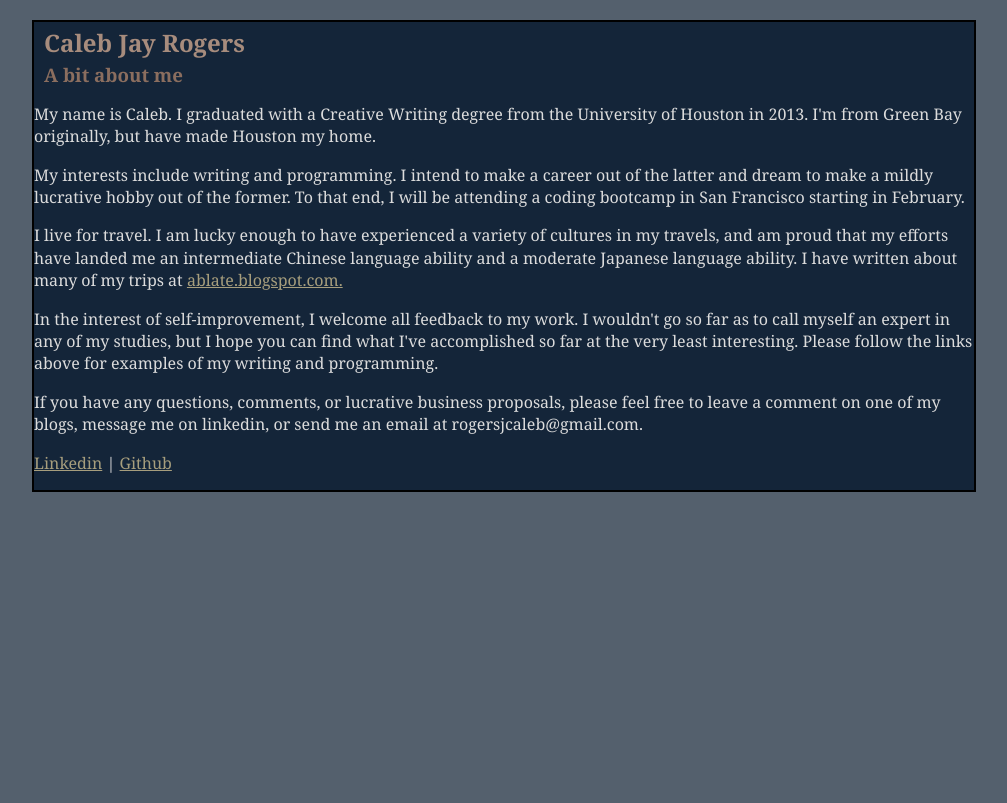
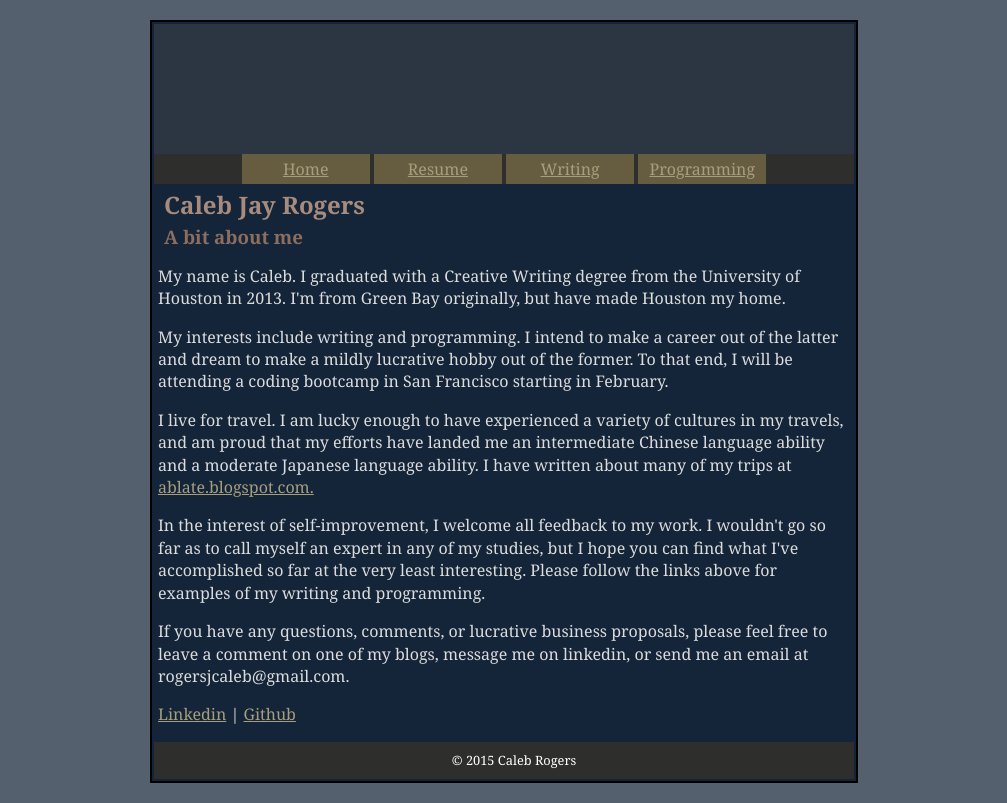
Before and after one commit to komali2/personalWebsite, a PHP site: page /index.html in a window 1280 px wide. Shown: the whole page, without its empty margins (136-1143 px from the left). Before the commit the page ends 492 px from the top, so only its background shows below. Run offline with PHP 8.4, Linux system fonts and the light colour scheme; some libraries are stand-ins or nearby versions.

Commit message:
core: added in header and footer

```diff
--- a/index.html
+++ b/index.html
@@ -2,9 +2,21 @@
 <html>
 <head>
 <link href=styles.css rel='stylesheet'></link>
+<title>Caleb Jay</title>
 </head>
 <body>
   <div class="wrapper">
+    <header>
+      <h1>Caleb Jay Rogers</h1>
+      <nav>
+        <ul>
+          <li><a href="index.php" >Home</a></li>
+          <li><a href="resume.php" >Resume</a></li>
+          <li><a href="writing.php" >Writing</a></li>
+          <li><a href="programming.php">Programming</a></li>
+        </ul>
+      </nav>
+    </header>
       <div class='pageIntro'>
         <h2>Caleb Jay Rogers</h2>
         <h3>A bit about me</h3>
@@ -41,6 +53,9 @@
       <a href='http://www.linkedin.com/in/calebjrogers'>Linkedin</a> | <a href='http://www.github.com/komali2'>Github</a>
       </p>
       </div>
+    <footer>
+      &copy; 2015 Caleb Rogers
+    </footer>
 
 
   </div>
--- a/styles.css
+++ b/styles.css
@@ -11,17 +11,26 @@ body {
 }
 
 .wrapper {
-    width: 940px;
+  width: 700px;
   margin: 20px auto 20px auto;
   border: 2px solid #000000;
   background-color: #142539;
-    color:#DCDCDC;}
+  color:#DCDCDC;
+  padding: 2px;
+}
+header {
+  height: 160px;
+  background-color: #2C3642;
+  font-color: #54606D;
+  }
+
 h1 {
   text-indent: -9999px;
   width: 940px;
   height: 130px;
   margin: 0px;
   color: #A78C7D;}
+
 nav, footer {
 	clear: both;
 	color: #ffffff;
@@ -29,14 +38,17 @@ body {
 	height: 30px;
 	list-style: none;
 	text-align: center;}
+
 nav ul {
 	margin: 0px;
 	padding: 0px;
 	width: 100%;}
+
 nav li {
 	display:inline;
 	font-color: #A79E7D;
 	}
+
 nav li a{
 	display: inline-block;
 	width: 120px;
@@ -44,10 +56,15 @@ body {
 	padding: 4px;
 	text-align: center;
 	color: #A79E7D;}
+
 nav li a:hover, nav li a.current {
 	display: inline-block;
 	background-color: #A79E7D;
 	color: #665D40}
+
+.main{
+  margin: 4px;
+}
 
 .main a{
   color: #A79E7D;
@@ -58,3 +75,7 @@ body {
 h3 {
   margin: 10px;
   color: #8B6E5F}
+
+footer {
+	font-size: 80%;
+	padding: 7px 0px 0px 20px;}
```
Lines whose indentation alone changed are shown as unchanged.
